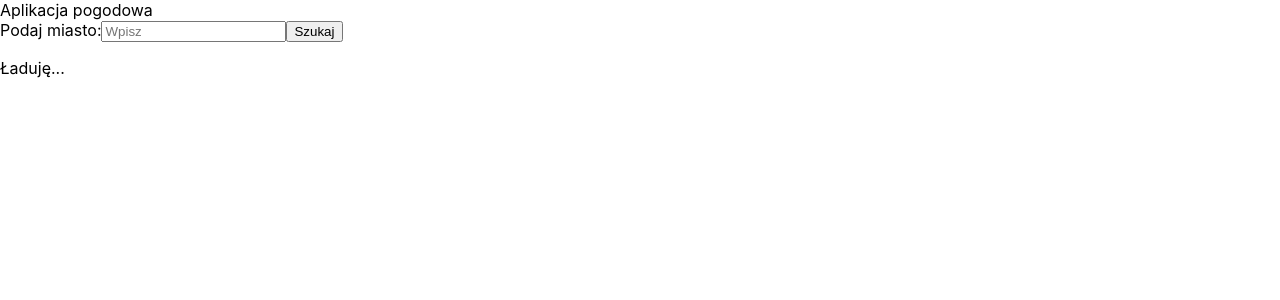
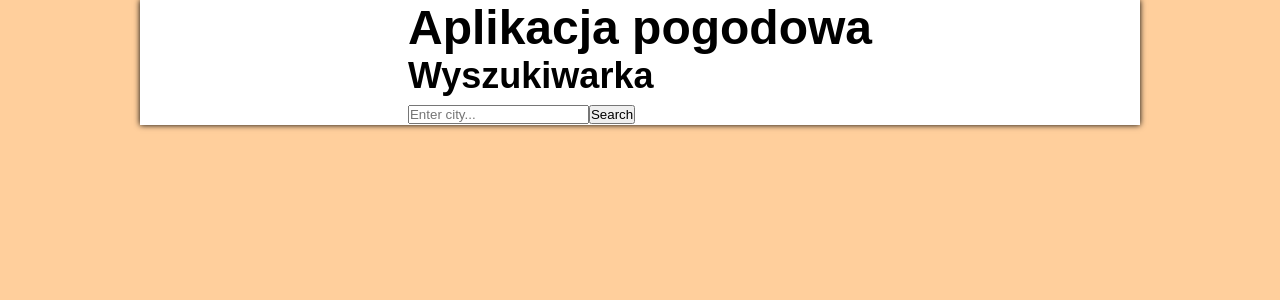
Before and after one commit to enyolka/weather-app, a React (Create React App) app: page / in a window 1280 px wide. Shown: the top 300 px of the page. Built offline with nearby package versions, Linux system fonts and the light colour scheme.

Commit message:
feat: research result content

```diff
--- a/src/App.js
+++ b/src/App.js
@@ -1,7 +1,7 @@
-import React, { useEffect, useState } from "react";
+import React, { useState } from "react";
 
-import Form from "./components/Form/Form";
-import Content from "./components/Content/Content";
+import Form from "./components/Form";
+import Content from "./components/Content";
 import request from "./helpers/request";
 
 function App() {
@@ -22,9 +22,21 @@ function App() {
     }
   };
 
+  const weatherMain = data ? data.weather[0].main : "";
+  const icon = data ? (
+    <img
+      className="header__icon"
+      src={`http://openweathermap.org/img/w/${data.weather[0].icon}.png`}
+      alt={data.weather[0].main}
+    />
+  ) : null;
+
   return (
-    <div className="App">
-      <header>Aplikacja pogodowa</header>
+    <div className="wrapper">
+      <header className={"header " + weatherMain}>
+        {icon}
+        <h1 className="header__title">Aplikacja pogodowa</h1>
+      </header>
       <Form
         city={city}
         handleInputChange={handleInputChange}
--- /dev/null
+++ b/src/components/Content.jsx
@@ -0,0 +1,37 @@
+import React from "react";
+import { FiSun } from "react-icons/fi";
+import { RiMoonClearLine } from "react-icons/ri";
+
+const Content = ({ data }) => {
+  // const main = `Pogoda: ${data.weather.main} ${data.wather.description} `;
+  // const temperature = `Temperatura ${data.main.temp - 373}`;
+
+  return (
+    <section className="content">
+      {data !== null ? (
+        <div>
+          <span className="content__place">
+            {`${data.name} (${data.sys.country})`}{" "}
+          </span>
+          <span className="content__sr-ss">
+            <FiSun /> {new Date(data.sys.sunrise * 1000).toLocaleTimeString()}
+            <RiMoonClearLine />
+            {new Date(data.sys.sunset * 1000).toLocaleTimeString()}
+          </span>
+          <ul className="content__items">
+            <li className="content__item">{data.weather[0].description}</li>
+            <li className="content__item">{`Temperature ${Number(
+              (data.main.temp - 273).toFixed(1)
+            )} \xB0C`}</li>
+            <li className="content__item">{`Pressure ${data.main.pressure} hPa`}</li>
+            <li className="content__item">{`Humidity ${data.main.humidity} %`}</li>
+            <li className="content__item">{`Wind ${data.wind.speed} meter/sec`}</li>
+            <li className="content__item">{`Cloudiness ${data.clouds.all}%`}</li>
+          </ul>
+        </div>
+      ) : null}
+    </section>
+  );
+};
+
+export default Content;
--- a/src/components/Content/Content.jsx
+++ /dev/null
@@ -1,15 +0,0 @@
-import React from "react";
-
-const Content = ({ data }) => {
-  return (
-    <div className="content">
-      {data !== null ? (
-        <p>{console.log(data.weather[0].main)}</p>
-      ) : (
-        <p>Ładuję...</p>
-      )}
-    </div>
-  );
-};
-
-export default Content;
--- /dev/null
+++ b/src/components/Form.jsx
@@ -0,0 +1,23 @@
+import React from "react";
+
+const Form = ({ city, handleInputChange, fetchData }) => {
+  return (
+    <section className="form">
+      <h2 className="form__title">Wyszukiwarka</h2>
+      <form className="form__box" onSubmit={fetchData}>
+        <input
+          className="form__input"
+          type="text"
+          calue={city}
+          placeholder="Enter city..."
+          onChange={handleInputChange}
+        />
+        <button className="form__btn btn" type="submit">
+          Search
+        </button>
+      </form>
+    </section>
+  );
+};
+
+export default Form;
--- a/src/components/Form/Form.jsx
+++ /dev/null
@@ -1,23 +0,0 @@
-import React from "react";
-
-const Form = ({ city, handleInputChange, fetchData }) => {
-  return (
-    <form className="form" onSubmit={fetchData}>
-      <label className="form__label">
-        Podaj miasto:
-        <input
-          className="form__input"
-          type="text"
-          calue={city}
-          placeholder="Wpisz"
-          onChange={handleInputChange}
-        />
-      </label>
-      <button className="form__btn btn" type="submit">
-        Szukaj
-      </button>
-    </form>
-  );
-};
-
-export default Form;
--- a/src/index.css
+++ /dev/null
@@ -1,13 +0,0 @@
-body {
-  margin: 0;
-  font-family: -apple-system, BlinkMacSystemFont, 'Segoe UI', 'Roboto', 'Oxygen',
-    'Ubuntu', 'Cantarell', 'Fira Sans', 'Droid Sans', 'Helvetica Neue',
-    sans-serif;
-  -webkit-font-smoothing: antialiased;
-  -moz-osx-font-smoothing: grayscale;
-}
-
-code {
-  font-family: source-code-pro, Menlo, Monaco, Consolas, 'Courier New',
-    monospace;
-}
```
Also changed, not shown: src/index.js (+6 -6 lines).
